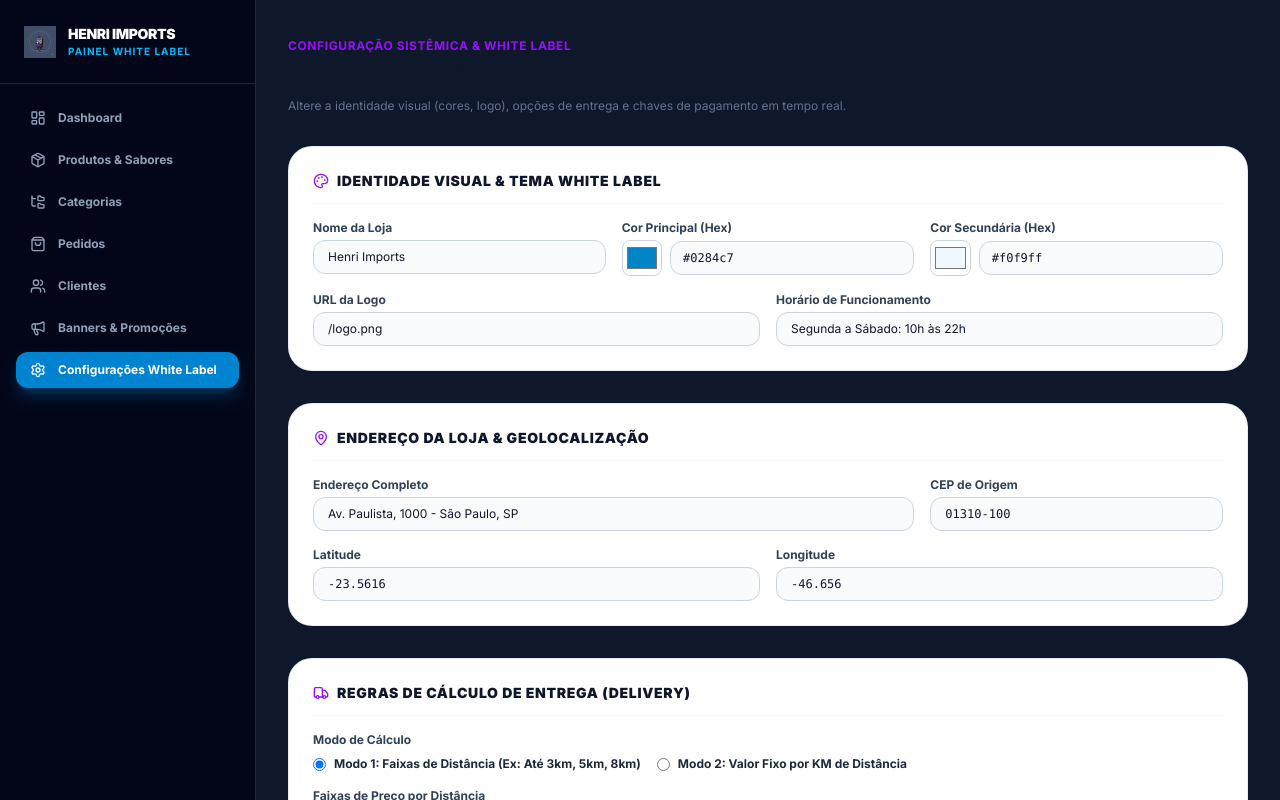
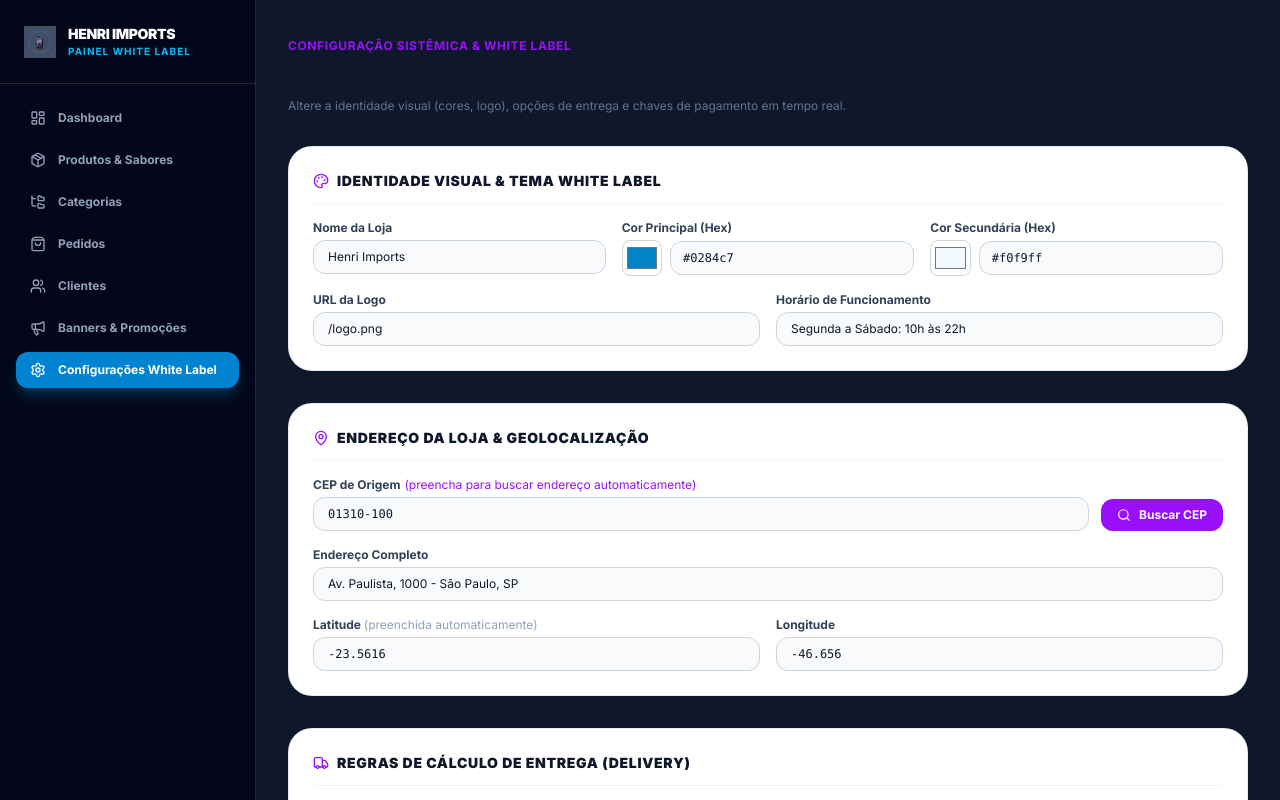
Before and after one commit to mslol21/henri_import, a Next.js app: page /admin/settings in a window 1280 px wide. Shown: the top 800 px of the page. Built offline with nearby package versions, Linux system fonts and the light colour scheme; no server answers; the database is empty.

Commit message:
feat: busca automatica de endereco por CEP via ViaCEP + geocoding lat/lng via Nominatim

```diff
--- a/components/admin/SettingsForm.tsx
+++ b/components/admin/SettingsForm.tsx
@@ -11,6 +11,8 @@ import {
   CheckCircle,
   Lock,
   AlertCircle,
+  Loader2,
+  Search,
 } from 'lucide-react';
 
 export default function SettingsForm({ initialConfig }: { initialConfig: StoreConfigData }) {
@@ -18,9 +20,66 @@ export default function SettingsForm({ initialConfig }: { initialConfig: StoreCo
   const [saving, setSaving] = useState(false);
   const [savedSuccess, setSavedSuccess] = useState(false);
   const [saveError, setSaveError] = useState<string | null>(null);
+  const [cepLoading, setCepLoading] = useState(false);
+  const [cepError, setCepError] = useState<string | null>(null);
 
   const handleChange = (field: keyof StoreConfigData, value: any) => {
     setFormData((prev) => ({ ...prev, [field]: value }));
+  };
+
+  const handleCepLookup = async (cepRaw: string) => {
+    const cep = cepRaw.replace(/\D/g, '');
+    if (cep.length !== 8) return;
+
+    setCepLoading(true);
+    setCepError(null);
+
+    try {
+      // 1. Lookup address via ViaCEP
+      const res = await fetch(`https://viacep.com.br/ws/${cep}/json/`);
+      const data = await res.json();
+
+      if (data.erro) {
+        setCepError('CEP não encontrado.');
+        return;
+      }
+
+      // Build full address string
+      const fullAddress = [
+        data.logradouro,
+        data.bairro,
+        data.localidade,
+        data.uf,
+      ].filter(Boolean).join(', ');
+
+      setFormData((prev) => ({
+        ...prev,
+        address: fullAddress,
+        cep: cepRaw,
+      }));
+
+      // 2. Try geocoding to get lat/lng via Nominatim (OpenStreetMap)
+      try {
+        const geoRes = await fetch(
+          `https://nominatim.openstreetmap.org/search?q=${encodeURIComponent(fullAddress + ', Brasil')}&format=json&limit=1`,
+          { headers: { 'Accept-Language': 'pt-BR' } }
+        );
+        const geoData = await geoRes.json();
+        if (geoData && geoData.length > 0) {
+          setFormData((prev) => ({
+            ...prev,
+            latitude: parseFloat(geoData[0].lat),
+            longitude: parseFloat(geoData[0].lon),
+          }));
+        }
+      } catch {
+        // Geocoding failed silently — address is still filled
+      }
+    } catch (err) {
+      setCepError('Erro ao buscar CEP. Tente novamente.');
+    } finally {
+      setCepLoading(false);
+    }
   };
 
   const handleSave = async (e: React.FormEvent) => {
@@ -165,30 +224,57 @@ export default function SettingsForm({ initialConfig }: { initialConfig: StoreCo
             <span>Endereço da Loja &amp; Geolocalização</span>
           </h3>
 
-          <div className="grid grid-cols-1 sm:grid-cols-3 gap-4">
-            <div className="sm:col-span-2">
+          {/* CEP lookup first */}
+          <div className="flex flex-col sm:flex-row gap-3 items-end">
+            <div className="flex-1">
+              <label className="block text-xs font-bold text-slate-700 mb-1">
+                CEP de Origem
+                <span className="ml-1 text-purple-600 font-normal">(preencha para buscar endereço automaticamente)</span>
+              </label>
+              <input
+                type="text"
+                value={formData.cep}
+                onChange={(e) => handleChange('cep', e.target.value)}
+                onBlur={(e) => handleCepLookup(e.target.value)}
+                placeholder="00000-000"
+                maxLength={9}
+                className="w-full rounded-xl border border-slate-300 bg-slate-50 px-3.5 py-2 text-xs text-slate-900 font-mono focus:border-purple-600 focus:outline-none"
+              />
+            </div>
+            <button
+              type="button"
+              onClick={() => handleCepLookup(formData.cep)}
+              disabled={cepLoading}
+              className="flex items-center gap-2 rounded-xl bg-purple-600 px-4 py-2 text-xs font-bold text-white hover:bg-purple-700 transition-all disabled:opacity-60 shrink-0"
+            >
+              {cepLoading ? (
+                <><Loader2 className="h-3.5 w-3.5 animate-spin" /> Buscando...</>
+              ) : (
+                <><Search className="h-3.5 w-3.5" /> Buscar CEP</>
+              )}
+            </button>
+          </div>
+
+          {cepError && (
+            <p className="text-xs text-red-600 font-semibold">{cepError}</p>
+          )}
+
+          <div className="grid grid-cols-1 sm:grid-cols-1 gap-4">
+            <div>
               <label className="block text-xs font-bold text-slate-700 mb-1">Endereço Completo</label>
               <input
                 type="text"
                 value={formData.address}
                 onChange={(e) => handleChange('address', e.target.value)}
+                placeholder="Preenchido automaticamente ao buscar o CEP"
                 className="w-full rounded-xl border border-slate-300 bg-slate-50 px-3.5 py-2 text-xs text-slate-900 focus:border-purple-600 focus:outline-none"
-              />
-            </div>
-            <div>
-              <label className="block text-xs font-bold text-slate-700 mb-1">CEP de Origem</label>
-              <input
-                type="text"
-                value={formData.cep}
-                onChange={(e) => handleChange('cep', e.target.value)}
-                className="w-full rounded-xl border border-slate-300 bg-slate-50 px-3.5 py-2 text-xs text-slate-900 font-mono focus:border-purple-600 focus:outline-none"
               />
             </div>
           </div>
 
           <div className="grid grid-cols-1 sm:grid-cols-2 gap-4">
             <div>
-              <label className="block text-xs font-bold text-slate-700 mb-1">Latitude</label>
+              <label className="block text-xs font-bold text-slate-700 mb-1">Latitude <span className="text-slate-400 font-normal">(preenchida automaticamente)</span></label>
               <input
                 type="number"
                 step="any"
```
